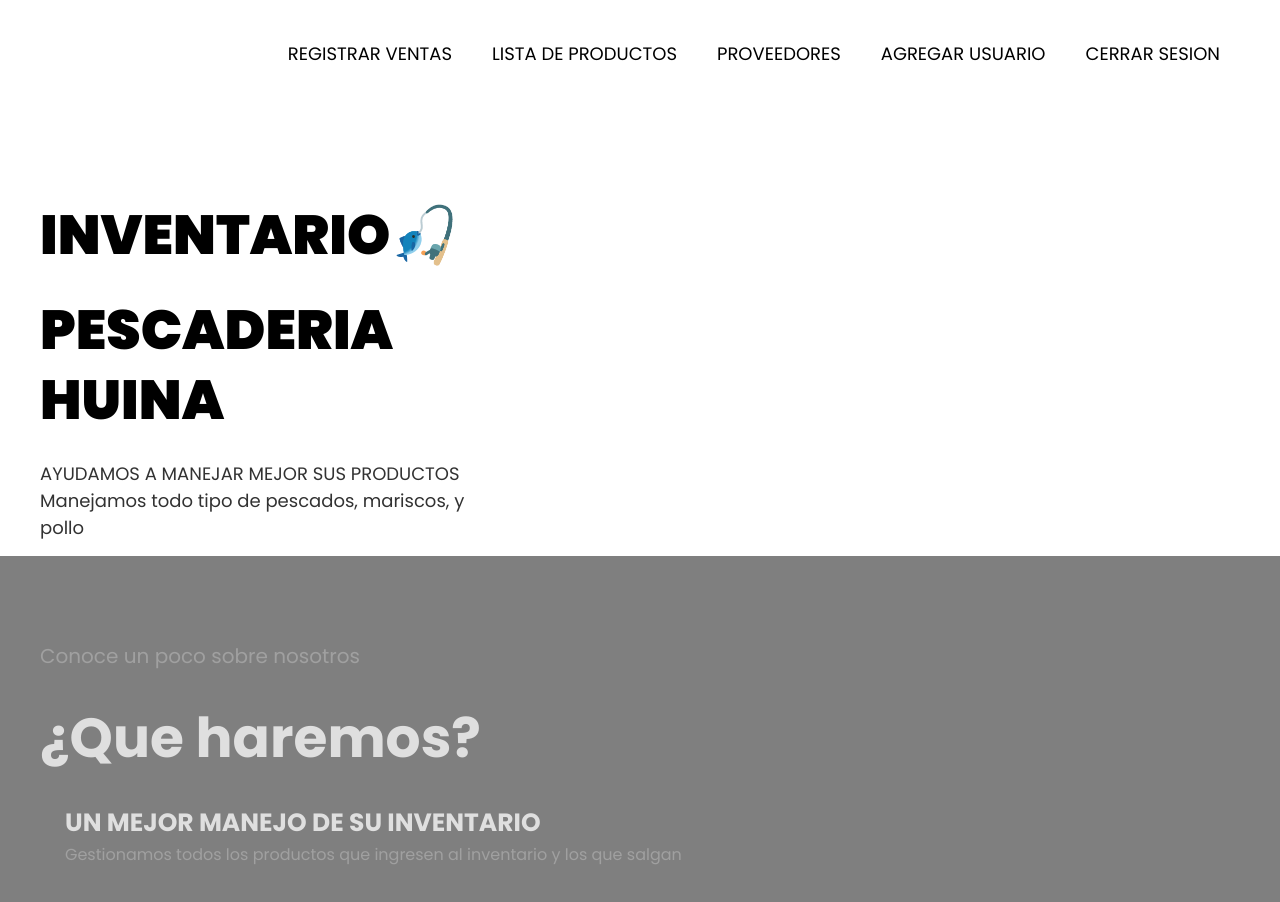
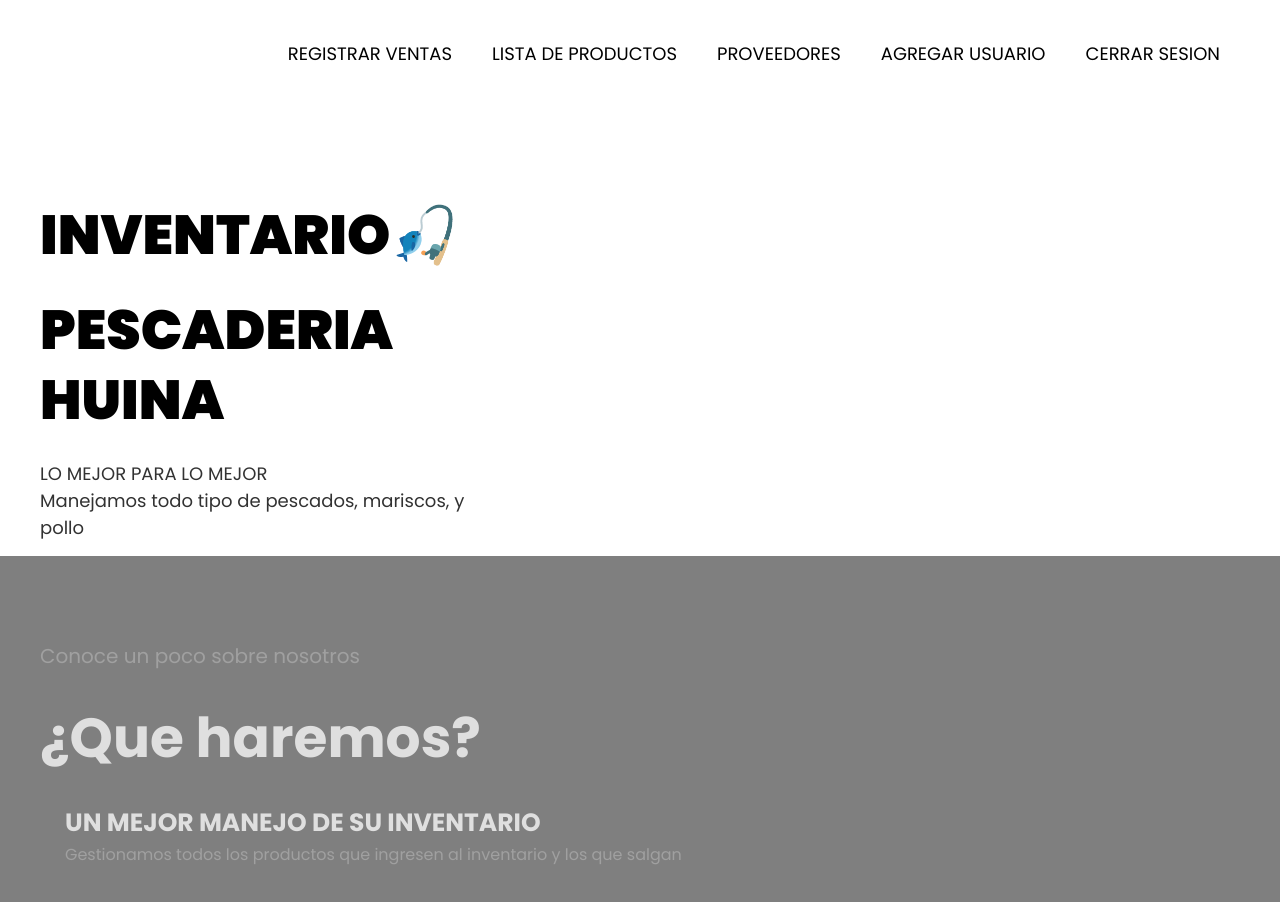
Before and after one commit to Espitia247/repositorio, a plain HTML site: page inicio.html in a window 1280 px wide. Shown: the top 902 px of the page. Drawn offline with Linux system fonts and the light colour scheme.

Commit message:
Cambios de github (#1)
Co-authored-by: Cristian Esneider Rodriguez Bohorquez <cristian_erodriguez2@soy.sena.edu.co>

```diff
--- a/inicio.html
+++ b/inicio.html
@@ -52,7 +52,7 @@
                 <h1>PESCADERIA HUINA</h1>
 
                 <p>
-                   AYUDAMOS A MANEJAR MEJOR SUS PRODUCTOS </p>
+                   LO MEJOR PARA LO MEJOR </p>
 
                     <p> Manejamos todo tipo de pescados, mariscos, y pollo
                 </p>
```
